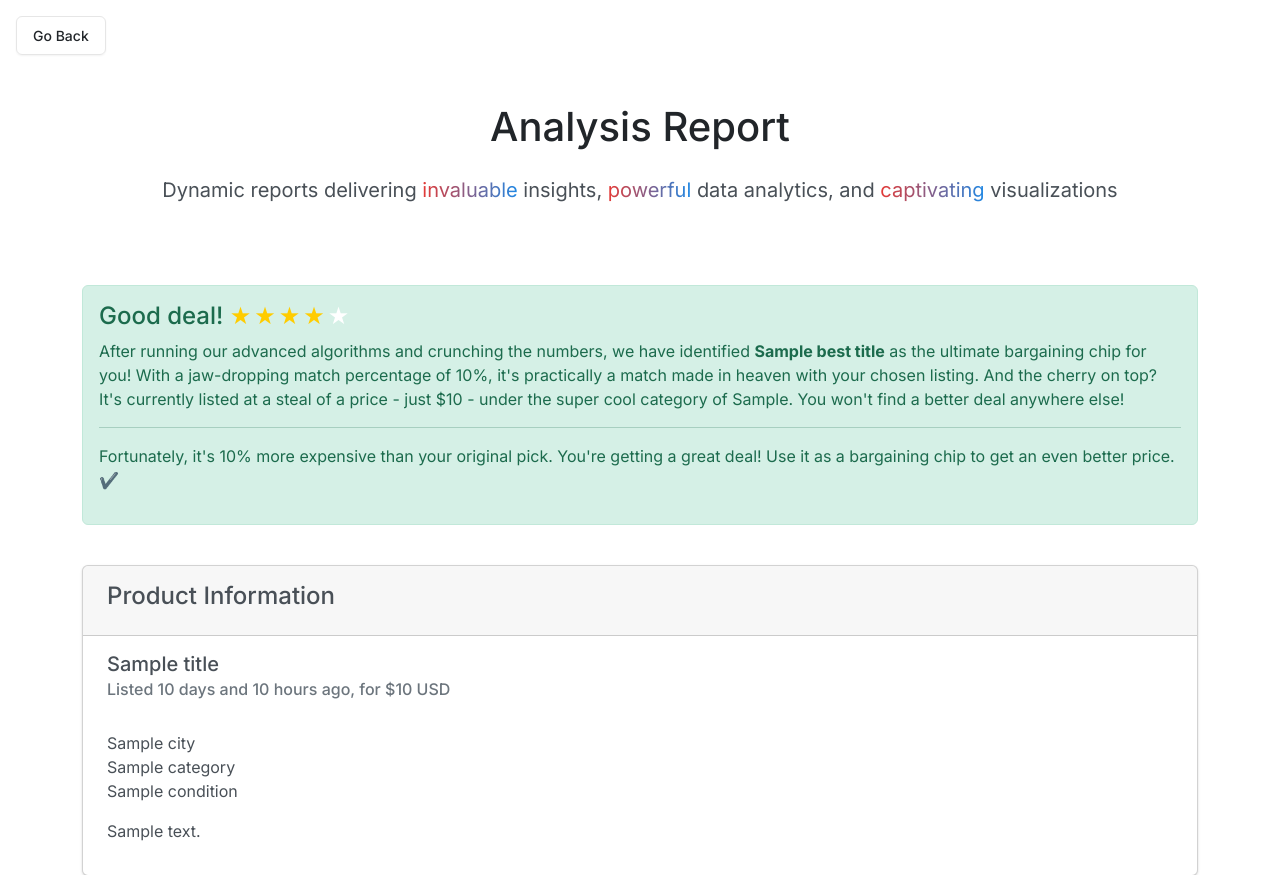
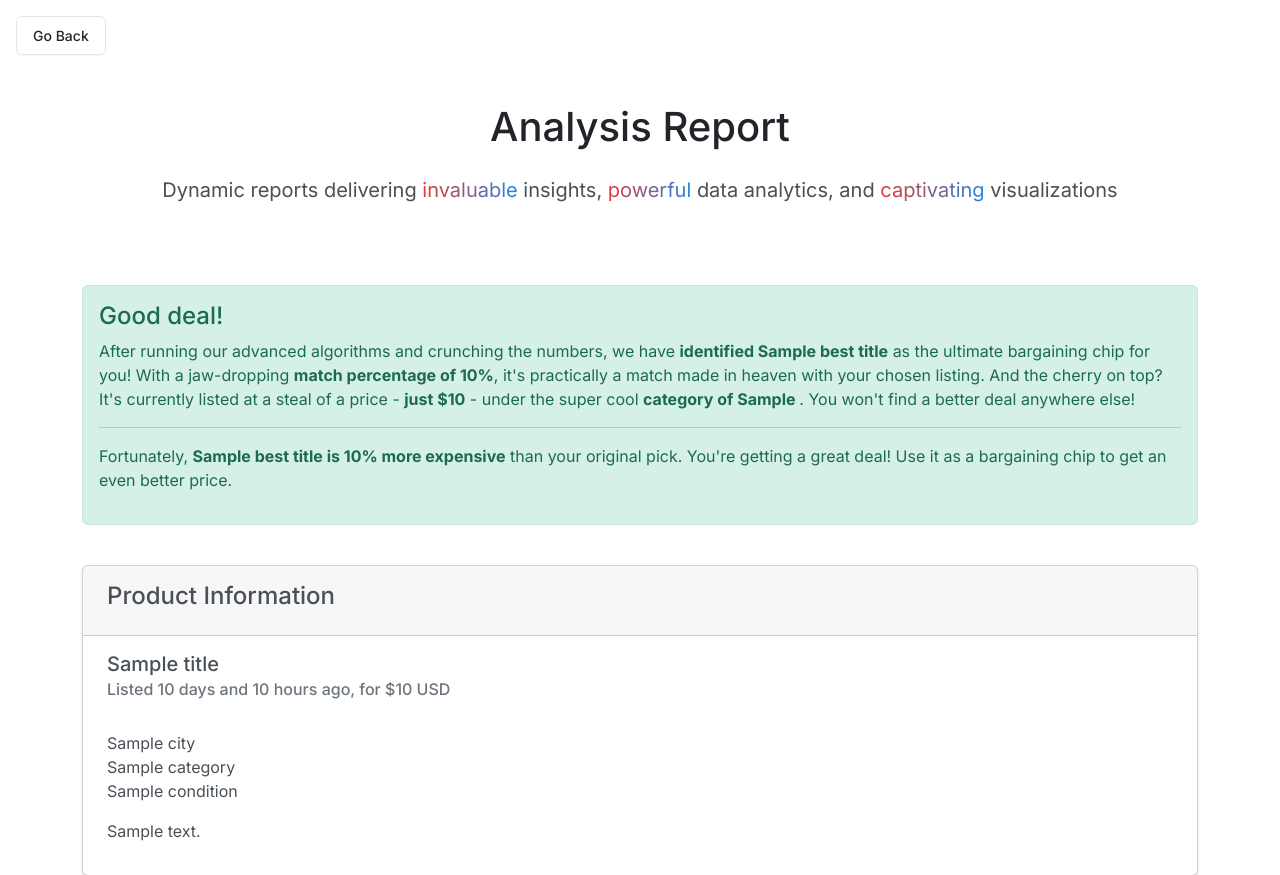
Before and after one commit to Marketscrape/marketscrape, a Django app: template scraper/templates/scraper/result.html in a window 1280 px wide. Shown: the top 875 px of the page. Run offline with Django 4.2, Linux system fonts and the light colour scheme; the template is opened without the code that fills it: most values are stand-ins (such as "Sample title", 1, 10 or a date in 2020); some libraries are stand-ins or nearby versions.

Commit message:
Updated Results summary banner.

```diff
--- a/scraper/templates/scraper/result.html
+++ b/scraper/templates/scraper/result.html
@@ -26,24 +26,26 @@
         <div class="alert {% if best_context.type == 'decrease' %}alert-danger{% else %}alert-success{% endif %}" role="alert" style="margin-top: 5rem;">
             <h4 class="alert-heading">
                 {% if best_context.type == 'decrease' %}
-            Bad deal! <div class="Stars" style="--rating: {{ price_rating }}" aria-label="Rating of this product is {{ price_rating }} out of 5."></div>
+                    <i class="fas fa-times"></i> Bad deal! <i class="fas fa-times"></i>
                 {% else %}
-            Good deal! <div class="Stars" style="--rating: {{ price_rating }}" aria-label="Rating of this product is {{ price_rating }} out of 5."></div>
+                    <i class="fas fa-check"></i> Good deal!
                 {% endif %}
             </h4>
-        <p>After running our advanced algorithms and crunching the numbers, we have identified <b>{{ best_title }}</b> as the ultimate bargaining chip for you!
-            With a jaw-dropping match percentage of {{ best_score }}%, it's practically a match made in heaven with your chosen listing. And the cherry on top?
-            It's currently listed at a steal of a price - just ${{ best_price }} - under the super cool category of {{ best_category }}.
+            <p>After running our advanced algorithms and crunching the numbers, we have <b>identified {{ best_title }}</b> as the ultimate bargaining chip for you!
+                With a jaw-dropping <b>match percentage of {{ best_score }}%</b>, it's practically a match made in heaven with your chosen listing. And the cherry on top?
+                It's currently listed at a steal of a price - <b>just ${{ best_price }}</b> - under the super cool <b>category of {{ best_category }} </b>.
                 You won't find a better deal anywhere else!
             </p>
             <hr>
             <p>{% if best_context.type == 'decrease' %}
-            Unfortunately, it's {{ best_context.amount }}% cheaper than your original pick! But don't lose hope! You can still use it to negotiate a better price for your preferred item. ❌
+                    Unfortunately, <b>{{ best_title }} is {{ best_context.amount }}% cheaper</b> than your original pick! But don't lose hope! You can still use it to negotiate a better price for your preferred item.
                 {% else %}
-            Fortunately, it's {{ best_context.amount }}% more expensive than your original pick. You're getting a great deal! Use it as a bargaining chip to get an even better price. ✔️
+                    Fortunately, <b>{{ best_title }} is {{ best_context.amount }}% more expensive</b> than your original pick. You're getting a great deal! Use it as a bargaining chip to get an even better price.
                 {% endif %}
             </p>
         </div>
+
+        <!-- <div class="Stars" style="--rating: {{ price_rating }}" aria-label="Rating of this product is {{ price_rating }} out of 5."></div> -->
 
         <div class="card" style="margin-top: 2.5rem;">
             <div class="card-header">
```
Lines whose indentation alone changed are shown as unchanged.
